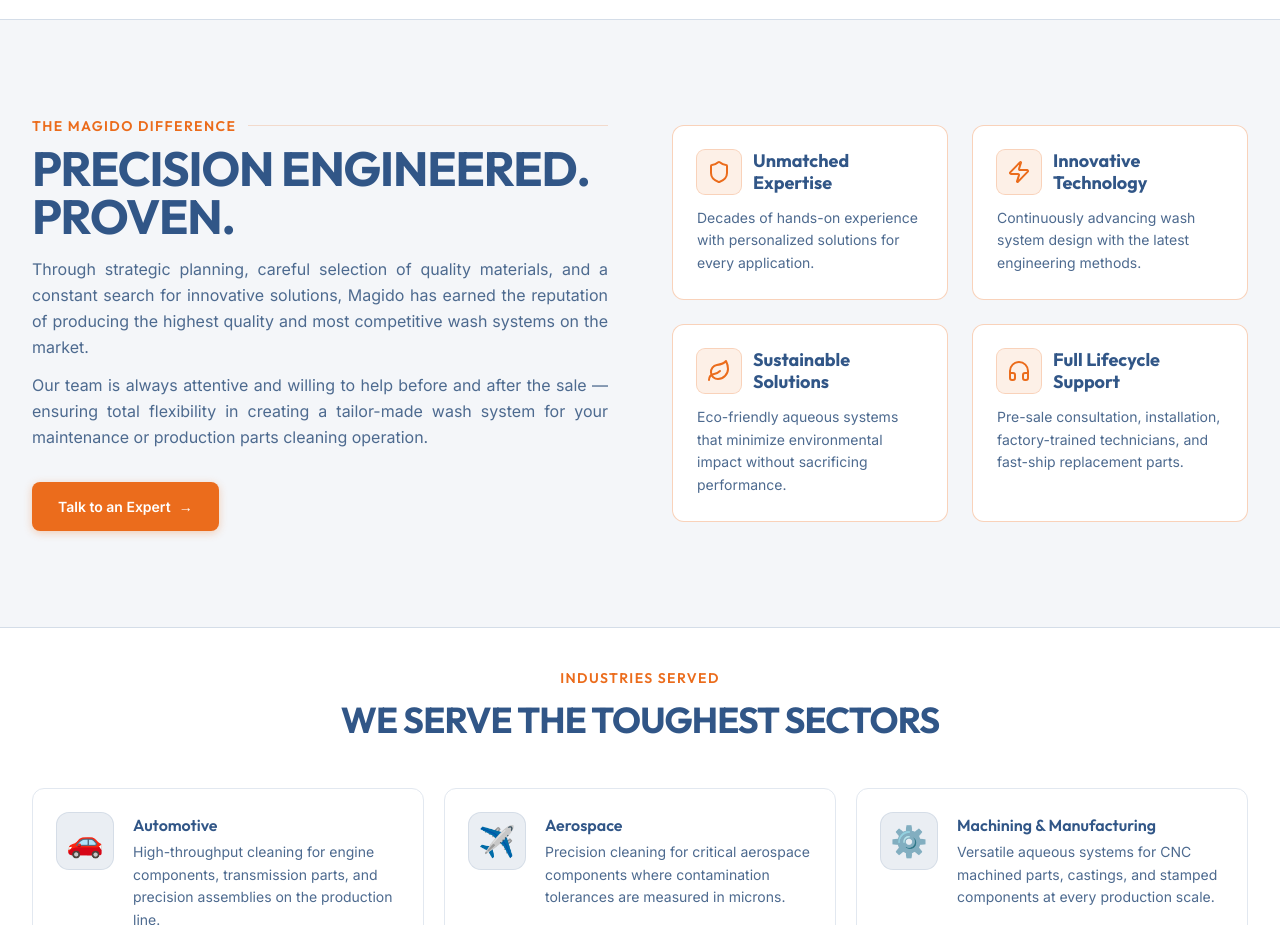
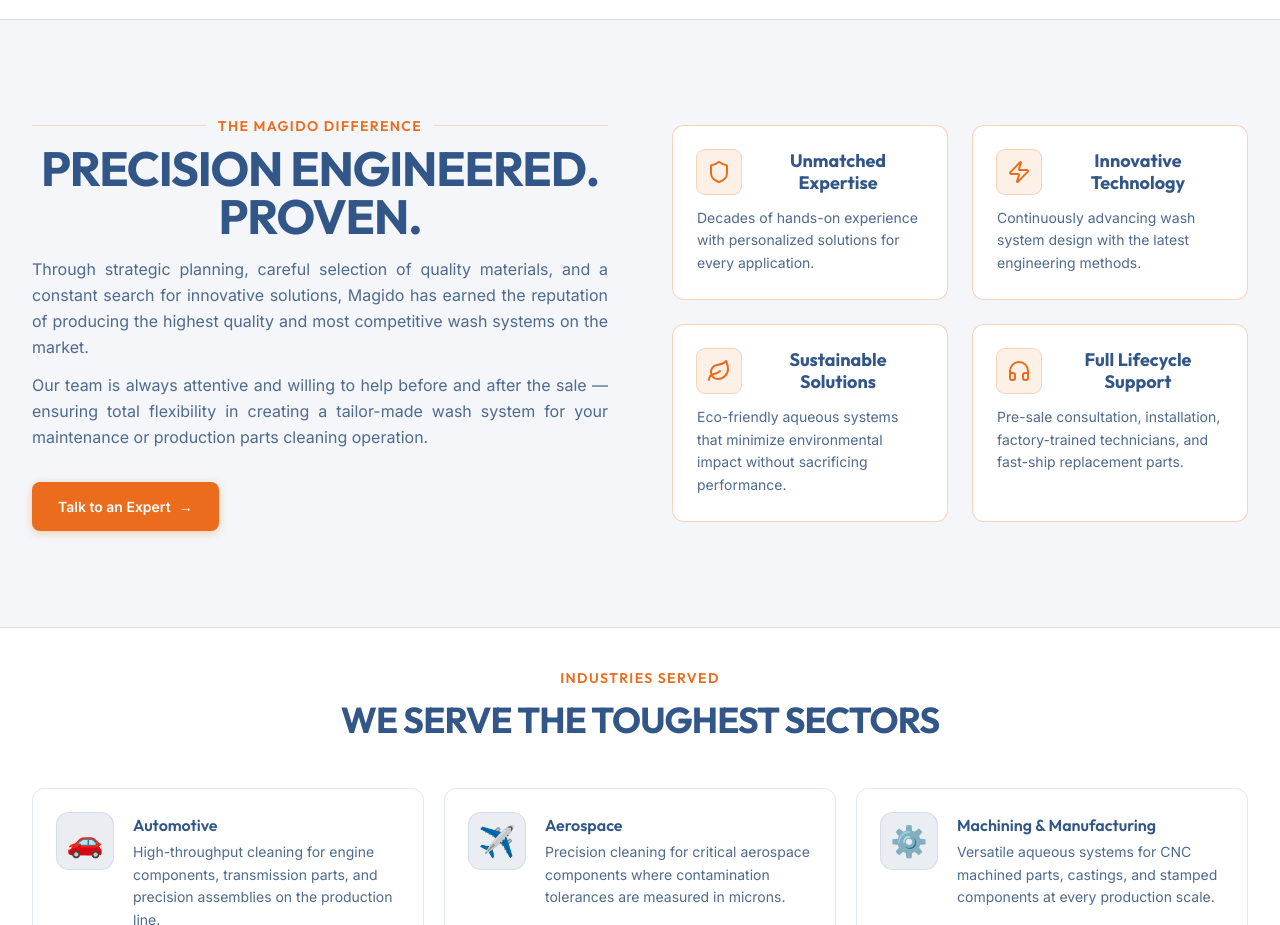
Before and after one commit to JasonBee99/MagidoUSA, a Next.js app: page / in a window 1280 px wide. Shown: the part 2480-3405 px from the top of the page. Built offline with nearby package versions, Linux system fonts and the light colour scheme.

Commit message:
Phase 23: Magido Difference lines both sides of badge, h2 centered, WhyCard titles centered

```diff
--- a/src/app/page.tsx
+++ b/src/app/page.tsx
@@ -220,14 +220,15 @@ export default function HomePage() {
 
             {/* Left: heading + intro */}
             <div>
-              {/* Badge + title on same line */}
+              {/* Lines + badge + lines */}
               <div className="flex items-center gap-3">
+                <div className="h-px flex-1 bg-magido-orange/20" />
                 <span className="shrink-0 font-display text-sm font-semibold uppercase tracking-widest text-magido-orange">
                   The Magido Difference
                 </span>
                 <div className="h-px flex-1 bg-magido-orange/20" />
               </div>
-              <h2 className="mt-2 font-display text-4xl font-bold uppercase tracking-tight text-[var(--color-text)] sm:text-5xl">
+              <h2 className="mt-2 text-center font-display text-4xl font-bold uppercase tracking-tight text-[var(--color-text)] sm:text-5xl">
                 Precision Engineered. Proven.
               </h2>
               <p className="mt-4 text-justify text-base leading-relaxed text-[var(--color-text-secondary)]">
@@ -422,7 +423,7 @@ function WhyCard({
         <div className="flex h-11 w-11 flex-shrink-0 items-center justify-center rounded-lg bg-magido-orange/10 text-magido-orange ring-1 ring-magido-orange/30">
           {icon}
         </div>
-        <h3 className="font-display text-lg font-bold leading-tight text-[var(--color-text)]">
+        <h3 className="text-center font-display text-lg font-bold leading-tight text-[var(--color-text)]">
           {title}
         </h3>
       </div>
```
